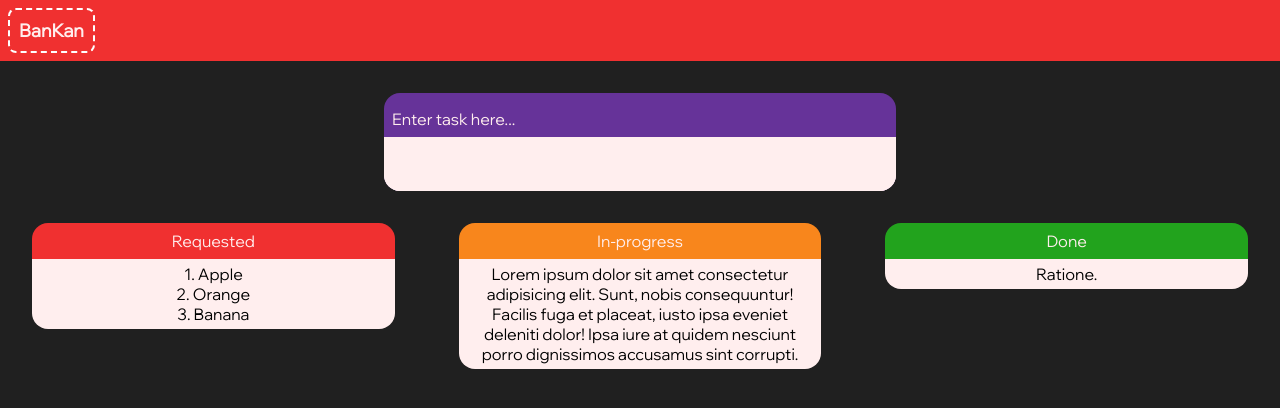
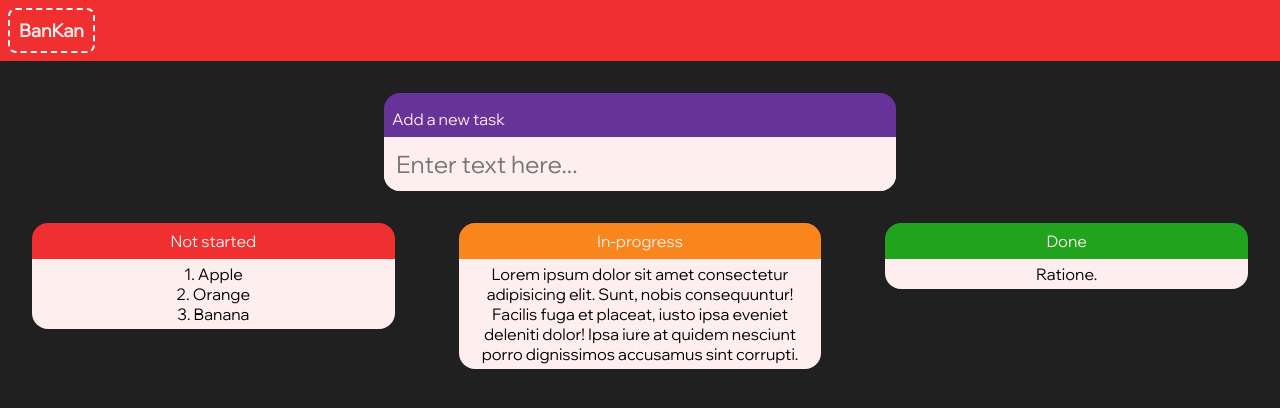
Before and after one commit to Organizacja-Przestepcza/ng-ban-kan, an Angular app: page /kanban-component in a window 1280 px wide. Shown: the top 408 px of the page. Built offline with nearby package versions, Linux system fonts and the light colour scheme.

Commit message:
minor cosmetic change

```diff
--- a/src/app/kanban/kanban.component.html
+++ b/src/app/kanban/kanban.component.html
@@ -4,14 +4,14 @@
 
 <div class="input-area">
   <div class="card-header">
-    <span id="input-label">Enter task here...</span>
-    <div class="card-body"><input type="text" name="note" id="note" /></div>
+    <span id="input-label">Add a new task</span>
+    <div class="card-body"><input placeholder="Enter text here..." name="note" id="note" /></div>
   </div>
 </div>
 
 <div class="flexbox-inline">
   <div class="card">
-    <div class="card-header header-red">Requested</div>
+    <div class="card-header header-red">Not started</div>
     <div class="card-body">
       <ul>
         <li *ngFor="let fruit of fruits; index as i">
```
